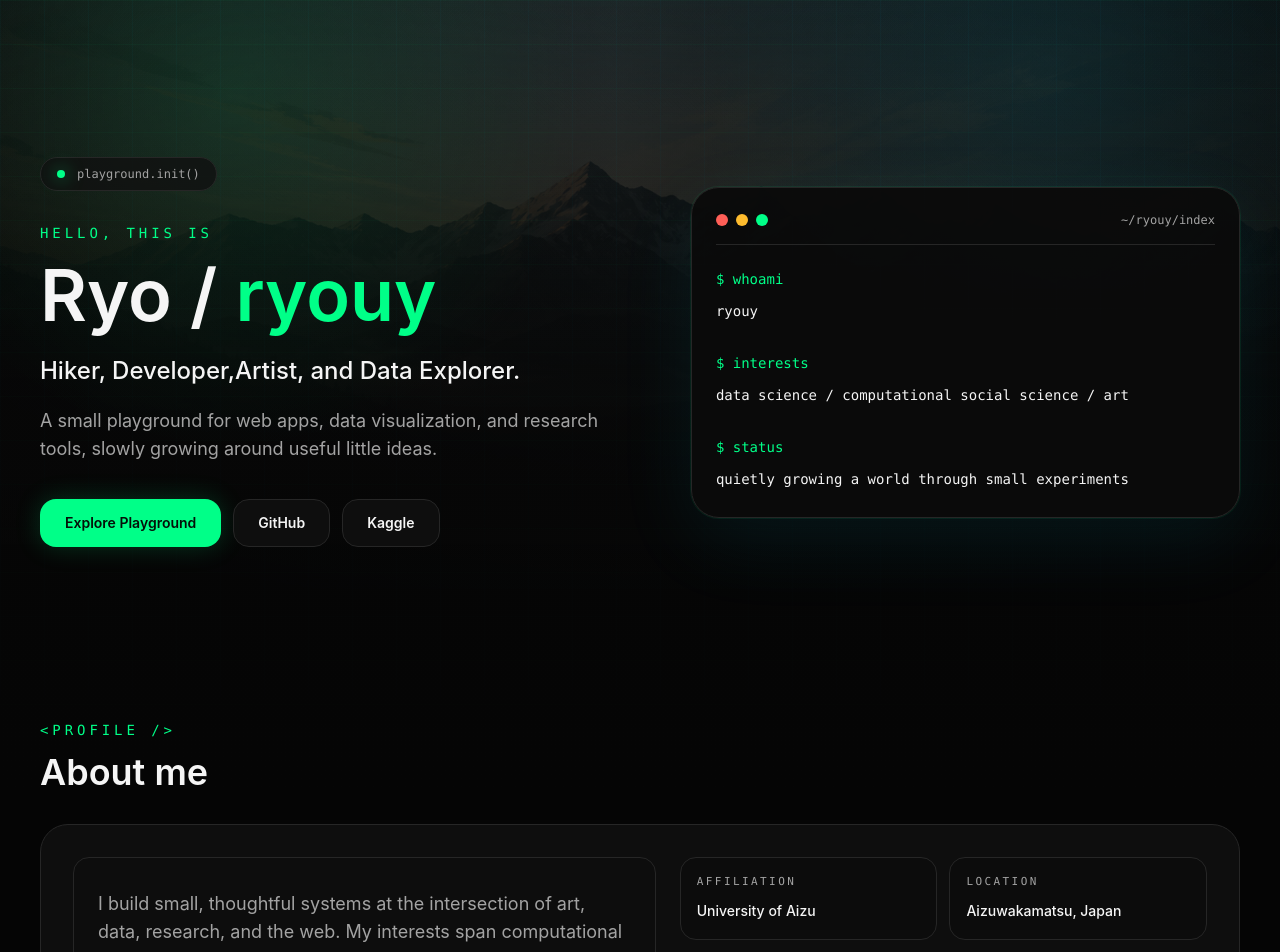
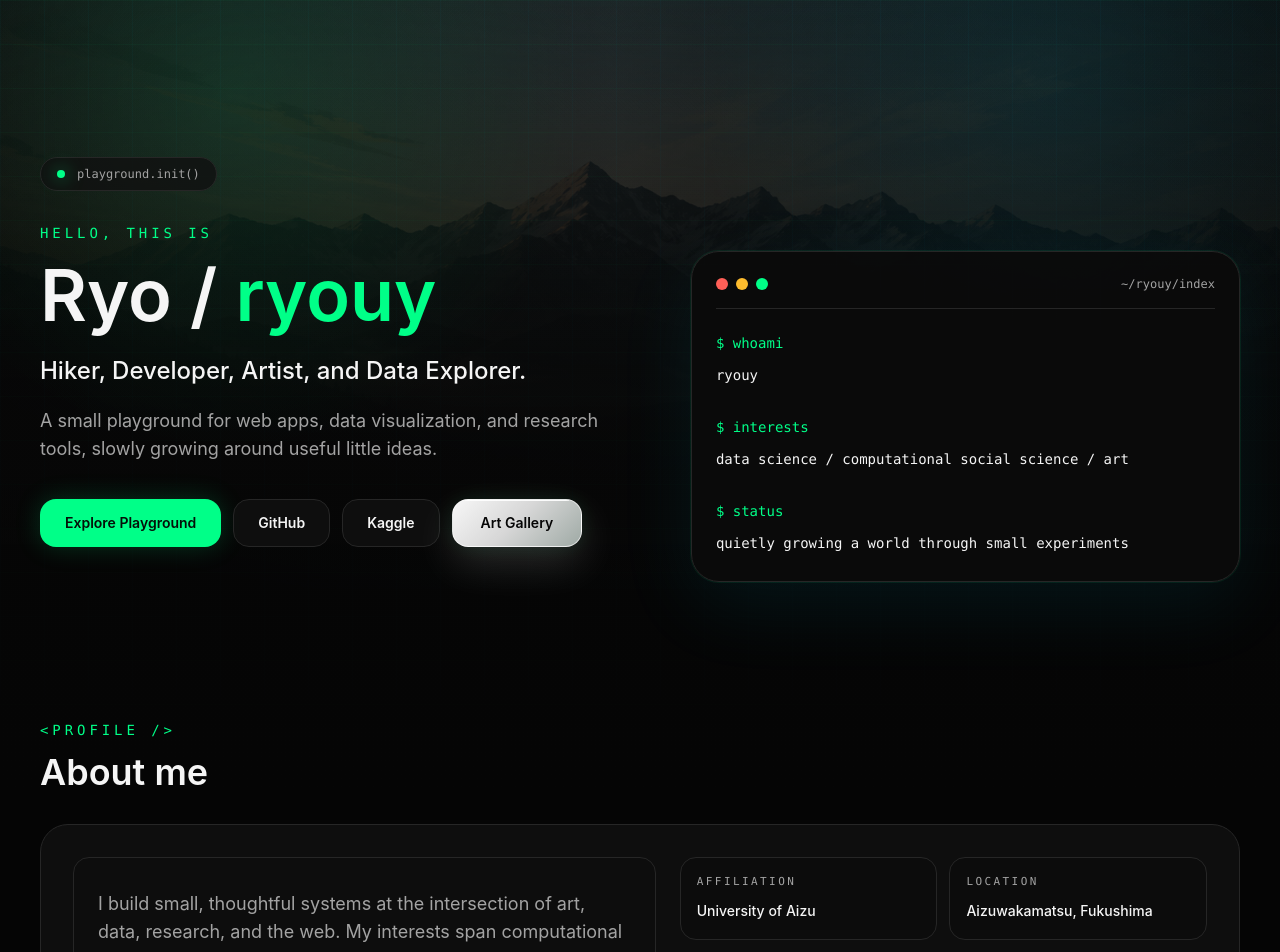
Before and after one commit to ryouy/profile, a Next.js app: page / in a window 1280 px wide. Shown: the top 952 px of the page. Built offline with nearby package versions, Linux system fonts and the light colour scheme.

Commit message:
add gallery

```diff
--- a/src/components/Hero.tsx
+++ b/src/components/Hero.tsx
@@ -23,7 +23,7 @@ export function Hero() {
           Ryo / <span className="text-accent">ryouy</span>
         </h1>
         <p className="mt-6 text-xl font-medium text-text sm:text-2xl">
-          Hiker, Developer,Artist, and Data Explorer.
+          Hiker, Developer, Artist, and Data Explorer.
         </p>
         <p className="mt-5 max-w-2xl text-base leading-8 text-muted sm:text-lg">
           A small playground for web apps, data visualization, and research tools, slowly growing around useful little ideas.
@@ -52,10 +52,19 @@ export function Hero() {
           >
             Kaggle
           </a>
+          <a
+            href={profile.galleryUrl}
+            target="_blank"
+            rel="noopener noreferrer"
+            className="group relative inline-flex min-h-12 items-center justify-center overflow-hidden rounded-2xl border border-white/65 bg-[linear-gradient(135deg,#f7f7f7_0%,#d7d7d7_48%,#9faaa5_100%)] px-7 py-3 text-sm font-semibold text-[#050505] shadow-[0_16px_42px_rgba(245,245,245,0.16),0_0_22px_rgba(0,255,136,0.08)] transition hover:-translate-y-0.5 hover:border-white hover:shadow-[0_22px_52px_rgba(245,245,245,0.22),0_0_28px_rgba(0,255,136,0.14)]"
+          >
+            <span className="absolute inset-x-3 top-0 h-px bg-white/90" />
+            <span className="relative">Art Gallery</span>
+          </a>
         </div>
       </div>
 
-      <div className="terminal-shadow rounded-[1.75rem] border border-border bg-[#0b0b0b]/95 p-4 backdrop-blur sm:p-6">
+      <div className="terminal-shadow rounded-[1.75rem] border border-border bg-[#0b0b0b]/95 p-4 backdrop-blur sm:p-6 lg:translate-y-12 xl:translate-y-16">
         <div className="mb-5 flex items-center justify-between border-b border-border pb-4">
           <div className="flex gap-2">
             <span className="h-3 w-3 rounded-full bg-[#ff5f57]" />
--- a/src/data/profile.ts
+++ b/src/data/profile.ts
@@ -3,7 +3,7 @@ export const profile = {
   username: "ryouy",
   role: "CS Student / Artist / Hiker",
   affiliation: "University of Aizu",
-  location: "Aizuwakamatsu, Japan",
+  location: "Aizuwakamatsu, Fukushima",
   workBase: "Azumino, Nagano",
   bio: "I build small, thoughtful systems at the intersection of art, data, research, and the web. My interests span computational social science, data visualization, mountain trails, art, and philosophy.",
   interests: [
@@ -16,5 +16,6 @@ export const profile = {
     "Kendo",
   ],
   githubUrl: "https://github.com/ryouy",
-  kaggleUrl: "https://www.kaggle.com/ryohmats"
+  kaggleUrl: "https://www.kaggle.com/ryohmats",
+  galleryUrl: "https://ryouy-gallery.vercel.app"
 };
--- a/src/data/projects.ts
+++ b/src/data/projects.ts
@@ -68,6 +68,21 @@ export const projects: Project[] = [
     tech: ["Next.js", "React", "TypeScript", "CSS Animations"],
     appUrl: "https://wave-memo-vlgs.vercel.app",
     githubUrl: "https://github.com/ryouy/wave-memo",
+    featured: true
+  },
+  {
+    title: "Art Gallery",
+    description:
+      "A quiet gallery site for presenting paintings and photographs through a clean, image-first interface.",
+    details: [
+      "The site is designed as a small online gallery with separate spaces for paintings and photos, keeping the visual language restrained so the works stay at the center.",
+      "Content is managed through markdown files with frontmatter and image files in public folders, so new works can be added from GitHub without a CMS or database.",
+      "It uses Next.js App Router, TypeScript, and Tailwind CSS to support listing pages, detail pages, responsive grids, and post-order or random-order browsing."
+    ],
+    category: "Web App",
+    tech: ["Next.js", "TypeScript", "Tailwind CSS", "Markdown", "Vercel"],
+    appUrl: "https://ryouy-gallery.vercel.app",
+    githubUrl: "https://github.com/ryouy/art-gallery",
     featured: true
   },
   {
```
